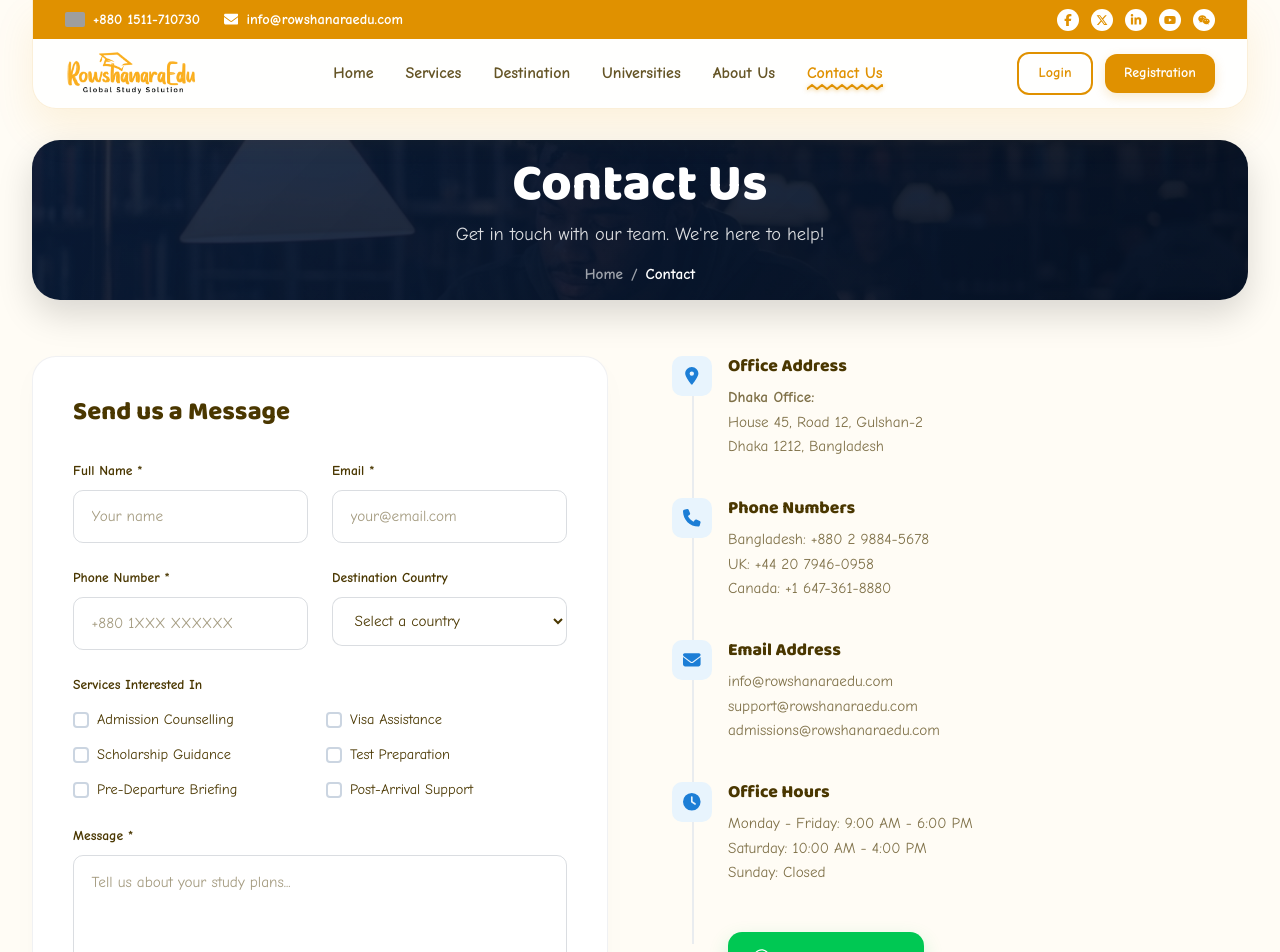
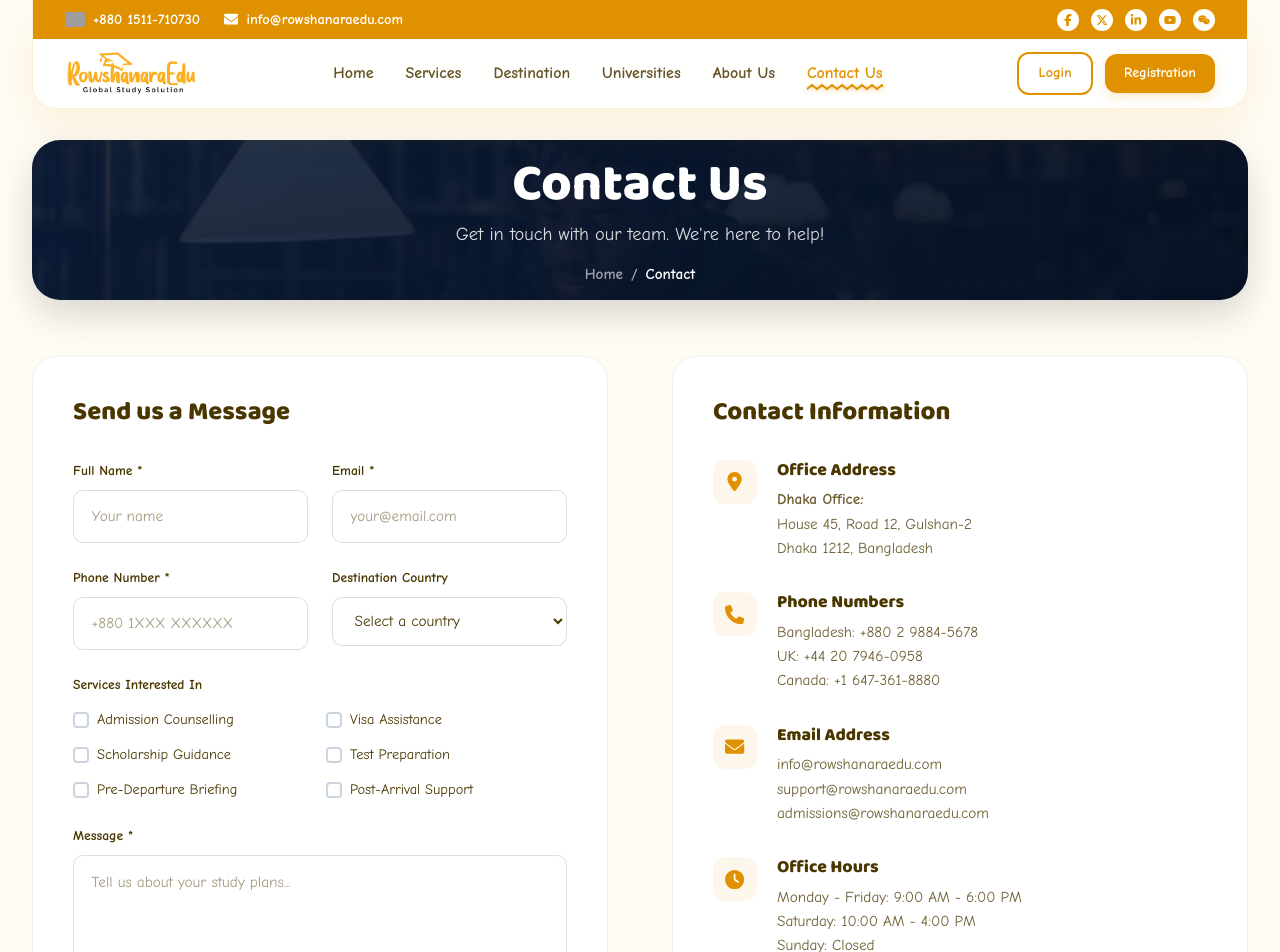
Before and after one commit to princeshiamofficial/Rowshanara-Edu, a Next.js app: page /contact in a window 1280 px wide. Shown: the top 952 px of the page. Built offline with nearby package versions, Linux system fonts and the light colour scheme; grey boxes are pictures that could not be loaded.

Commit message:
design(contact): modernize and simplify contact information cards layout

```diff
--- a/src/app/contact/page.tsx
+++ b/src/app/contact/page.tsx
@@ -21,7 +21,7 @@ export default function ContactPage() {
           display: "grid",
           gridTemplateColumns: "repeat(auto-fit, minmax(320px, 1fr))",
           gap: "4rem",
-          alignItems: "start"
+          alignItems: "stretch"
         }} className="contact-grid">
           <ContactForm />
           <OfficeDetails />
--- a/src/app/globals.css
+++ b/src/app/globals.css
@@ -2342,7 +2342,6 @@ button {
 }
 
 .map-iframe-wrapper {
-  position: relative;
   width: 100%;
   height: 450px;
   border-radius: 24px;
@@ -2352,15 +2351,6 @@ button {
   transition: height 0.3s ease;
 }
 
-.map-iframe-wrapper iframe {
-  position: absolute !important;
-  top: -70px !important;
-  left: -70px !important;
-  width: calc(100% + 140px) !important;
-  height: calc(100% + 140px) !important;
-  border: 0;
-}
-
 .social-bar-card {
   background: black;
   border-radius: 20px;
--- a/src/components/contact/OfficeDetails.tsx
+++ b/src/components/contact/OfficeDetails.tsx
@@ -6,41 +6,47 @@ import { FaLocationDot, FaPhone, FaEnvelope, FaClock, FaWhatsapp } from "react-i
 export default function OfficeDetails() {
   return (
     <div style={{
-      position: "relative",
-      paddingLeft: "3.5rem"
+      background: "white",
+      borderRadius: "24px",
+      padding: "2.5rem",
+      boxShadow: "0 10px 30px rgba(0, 0, 0, 0.02)",
+      border: "1px solid rgba(10, 28, 58, 0.06)",
+      height: "100%",
+      display: "flex",
+      flexDirection: "column",
+      justifyContent: "space-between"
     }}>
-      {/* Timeline connection trace line */}
+      <div>
+        <h2 style={{
+          fontSize: "1.6rem",
+          fontWeight: 800,
+          color: "var(--text)",
+          marginBottom: "2rem",
+          fontFamily: "'Baloo 2', cursive"
+        }}>
+          Contact Information
+        </h2>
+
+        <div style={{ display: "flex", flexDirection: "column", gap: "2rem" }}>
+          {/* Item 1: Address */}
+          <div style={{ display: "flex", gap: "1.25rem", alignItems: "flex-start" }}>
             <div style={{
-        position: "absolute",
-        left: "1.25rem",
-        top: "20px",
-        bottom: "40px",
-        width: "2px",
-        background: "#e9ecef"
-      }}></div>
-
-      <div style={{ display: "flex", flexDirection: "column", gap: "2.5rem" }}>
-        {/* Item 1: Address */}
-        <div style={{ position: "relative" }}>
-          <div style={{
-            position: "absolute",
-            left: "-3.5rem",
-            top: "0",
-            width: "40px",
-            height: "40px",
-            borderRadius: "10px",
-            background: "#e8f4fd",
+              width: "44px",
+              height: "44px",
+              borderRadius: "12px",
+              background: "rgba(224, 145, 0, 0.08)",
               display: "flex",
               alignItems: "center",
               justifyContent: "center",
-            color: "#1c7ed6",
-            fontSize: "1.1rem"
+              color: "var(--primary)",
+              fontSize: "1.2rem",
+              flexShrink: 0
             }}>
               <FaLocationDot />
             </div>
             <div>
-            <h4 style={{ margin: "0 0 0.5rem 0", fontSize: "1.1rem", fontWeight: 800, color: "var(--text)", fontFamily: "'Baloo 2', cursive" }}>Office Address</h4>
-            <div style={{ fontSize: "0.95rem", color: "var(--text)", opacity: 0.7, lineHeight: 1.6, fontFamily: "'Comic Neue', cursive" }}>
+              <h4 style={{ margin: "0 0 0.4rem 0", fontSize: "1.1rem", fontWeight: 800, color: "var(--text)", fontFamily: "'Baloo 2', cursive" }}>Office Address</h4>
+              <div style={{ fontSize: "0.95rem", color: "var(--text)", opacity: 0.8, lineHeight: 1.6, fontFamily: "'Comic Neue', cursive" }}>
                 <strong>Dhaka Office:</strong><br />
                 House 45, Road 12, Gulshan-2<br />
                 Dhaka 1212, Bangladesh
@@ -49,26 +55,24 @@ export default function OfficeDetails() {
           </div>
 
           {/* Item 2: Phone */}
-        <div style={{ position: "relative" }}>
+          <div style={{ display: "flex", gap: "1.25rem", alignItems: "flex-start" }}>
             <div style={{
-            position: "absolute",
-            left: "-3.5rem",
-            top: "0",
-            width: "40px",
-            height: "40px",
-            borderRadius: "10px",
-            background: "#e8f4fd",
+              width: "44px",
+              height: "44px",
+              borderRadius: "12px",
+              background: "rgba(224, 145, 0, 0.08)",
               display: "flex",
               alignItems: "center",
               justifyContent: "center",
-            color: "#1c7ed6",
-            fontSize: "1.1rem"
+              color: "var(--primary)",
+              fontSize: "1.2rem",
+              flexShrink: 0
             }}>
               <FaPhone />
             </div>
             <div>
-            <h4 style={{ margin: "0 0 0.5rem 0", fontSize: "1.1rem", fontWeight: 800, color: "var(--text)", fontFamily: "'Baloo 2', cursive" }}>Phone Numbers</h4>
-            <div style={{ fontSize: "0.95rem", color: "var(--text)", opacity: 0.7, lineHeight: 1.6, fontFamily: "'Comic Neue', cursive" }}>
+              <h4 style={{ margin: "0 0 0.4rem 0", fontSize: "1.1rem", fontWeight: 800, color: "var(--text)", fontFamily: "'Baloo 2', cursive" }}>Phone Numbers</h4>
+              <div style={{ fontSize: "0.95rem", color: "var(--text)", opacity: 0.8, lineHeight: 1.6, fontFamily: "'Comic Neue', cursive" }}>
                 Bangladesh: +880 2 9884-5678<br />
                 UK: +44 20 7946-0958<br />
                 Canada: +1 647-361-8880
@@ -77,26 +81,24 @@ export default function OfficeDetails() {
           </div>
 
           {/* Item 3: Email */}
-        <div style={{ position: "relative" }}>
+          <div style={{ display: "flex", gap: "1.25rem", alignItems: "flex-start" }}>
             <div style={{
-            position: "absolute",
-            left: "-3.5rem",
-            top: "0",
-            width: "40px",
-            height: "40px",
-            borderRadius: "10px",
-            background: "#e8f4fd",
+              width: "44px",
+              height: "44px",
+              borderRadius: "12px",
+              background: "rgba(224, 145, 0, 0.08)",
               display: "flex",
               alignItems: "center",
               justifyContent: "center",
-            color: "#1c7ed6",
-            fontSize: "1.1rem"
+              color: "var(--primary)",
+              fontSize: "1.2rem",
+              flexShrink: 0
             }}>
               <FaEnvelope />
             </div>
             <div>
-            <h4 style={{ margin: "0 0 0.5rem 0", fontSize: "1.1rem", fontWeight: 800, color: "var(--text)", fontFamily: "'Baloo 2', cursive" }}>Email Address</h4>
-            <div style={{ fontSize: "0.95rem", color: "var(--text)", opacity: 0.7, lineHeight: 1.6, fontFamily: "'Comic Neue', cursive" }}>
+              <h4 style={{ margin: "0 0 0.4rem 0", fontSize: "1.1rem", fontWeight: 800, color: "var(--text)", fontFamily: "'Baloo 2', cursive" }}>Email Address</h4>
+              <div style={{ fontSize: "0.95rem", color: "var(--text)", opacity: 0.8, lineHeight: 1.6, fontFamily: "'Comic Neue', cursive" }}>
                 info@rowshanaraedu.com<br />
                 support@rowshanaraedu.com<br />
                 admissions@rowshanaraedu.com
@@ -105,61 +107,70 @@ export default function OfficeDetails() {
           </div>
 
           {/* Item 4: Hours */}
-        <div style={{ position: "relative" }}>
+          <div style={{ display: "flex", gap: "1.25rem", alignItems: "flex-start" }}>
             <div style={{
-            position: "absolute",
-            left: "-3.5rem",
-            top: "0",
-            width: "40px",
-            height: "40px",
-            borderRadius: "10px",
-            background: "#e8f4fd",
+              width: "44px",
+              height: "44px",
+              borderRadius: "12px",
+              background: "rgba(224, 145, 0, 0.08)",
               display: "flex",
               alignItems: "center",
               justifyContent: "center",
-            color: "#1c7ed6",
-            fontSize: "1.1rem"
+              color: "var(--primary)",
+              fontSize: "1.2rem",
+              flexShrink: 0
             }}>
               <FaClock />
             </div>
             <div>
-            <h4 style={{ margin: "0 0 0.5rem 0", fontSize: "1.1rem", fontWeight: 800, color: "var(--text)", fontFamily: "'Baloo 2', cursive" }}>Office Hours</h4>
-            <div style={{ fontSize: "0.95rem", color: "var(--text)", opacity: 0.7, lineHeight: 1.6, fontFamily: "'Comic Neue', cursive" }}>
+              <h4 style={{ margin: "0 0 0.4rem 0", fontSize: "1.1rem", fontWeight: 800, color: "var(--text)", fontFamily: "'Baloo 2', cursive" }}>Office Hours</h4>
+              <div style={{ fontSize: "0.95rem", color: "var(--text)", opacity: 0.8, lineHeight: 1.6, fontFamily: "'Comic Neue', cursive" }}>
                 Monday - Friday: 9:00 AM - 6:00 PM<br />
                 Saturday: 10:00 AM - 4:00 PM<br />
                 Sunday: Closed
               </div>
             </div>
           </div>
+        </div>
+      </div>
 
       {/* Item 5: WhatsApp Button */}
-        <div style={{ position: "relative", marginTop: "0.5rem" }}>
+      <div style={{ marginTop: "2rem" }}>
         <a
           href="https://wa.me/8801511710730"
           target="_blank"
           rel="noopener noreferrer"
           style={{
-              background: "#00c853",
+            background: "#25D366",
             color: "white",
-              padding: "0.85rem 1.5rem",
+            padding: "0.9rem 1.5rem",
             borderRadius: "14px",
             display: "inline-flex",
             alignItems: "center",
-              gap: "0.5rem",
+            justifyContent: "center",
+            gap: "0.6rem",
             fontWeight: 700,
-              fontSize: "0.95rem",
+            fontSize: "1rem",
             textDecoration: "none",
-              boxShadow: "0 8px 20px rgba(0, 200, 83, 0.2)",
-              transition: "all 0.2s"
+            boxShadow: "0 8px 20px rgba(37, 211, 102, 0.2)",
+            transition: "all 0.3s ease",
+            width: "100%"
           }}
-            onMouseEnter={e => { e.currentTarget.style.transform = "translateY(-2px)"; e.currentTarget.style.boxShadow = "0 12px 25px rgba(0, 200, 83, 0.3)"; }}
-            onMouseLeave={e => { e.currentTarget.style.transform = "translateY(0)"; e.currentTarget.style.boxShadow = "0 8px 20px rgba(0, 200, 83, 0.2)"; }}
+          onMouseEnter={e => {
+            e.currentTarget.style.transform = "translateY(-3px)";
+            e.currentTarget.style.boxShadow = "0 12px 25px rgba(37, 211, 102, 0.3)";
+            e.currentTarget.style.background = "#22c35e";
+          }}
+          onMouseLeave={e => {
+            e.currentTarget.style.transform = "translateY(0)";
+            e.currentTarget.style.boxShadow = "0 8px 20px rgba(37, 211, 102, 0.2)";
+            e.currentTarget.style.background = "#25D366";
+          }}
         >
-            <FaWhatsapp style={{ fontSize: "1.2rem" }} />
+          <FaWhatsapp style={{ fontSize: "1.3rem" }} />
           Chat on WhatsApp
         </a>
       </div>
     </div>
-    </div>
   );
 }
```
Lines whose indentation alone changed are shown as unchanged.
